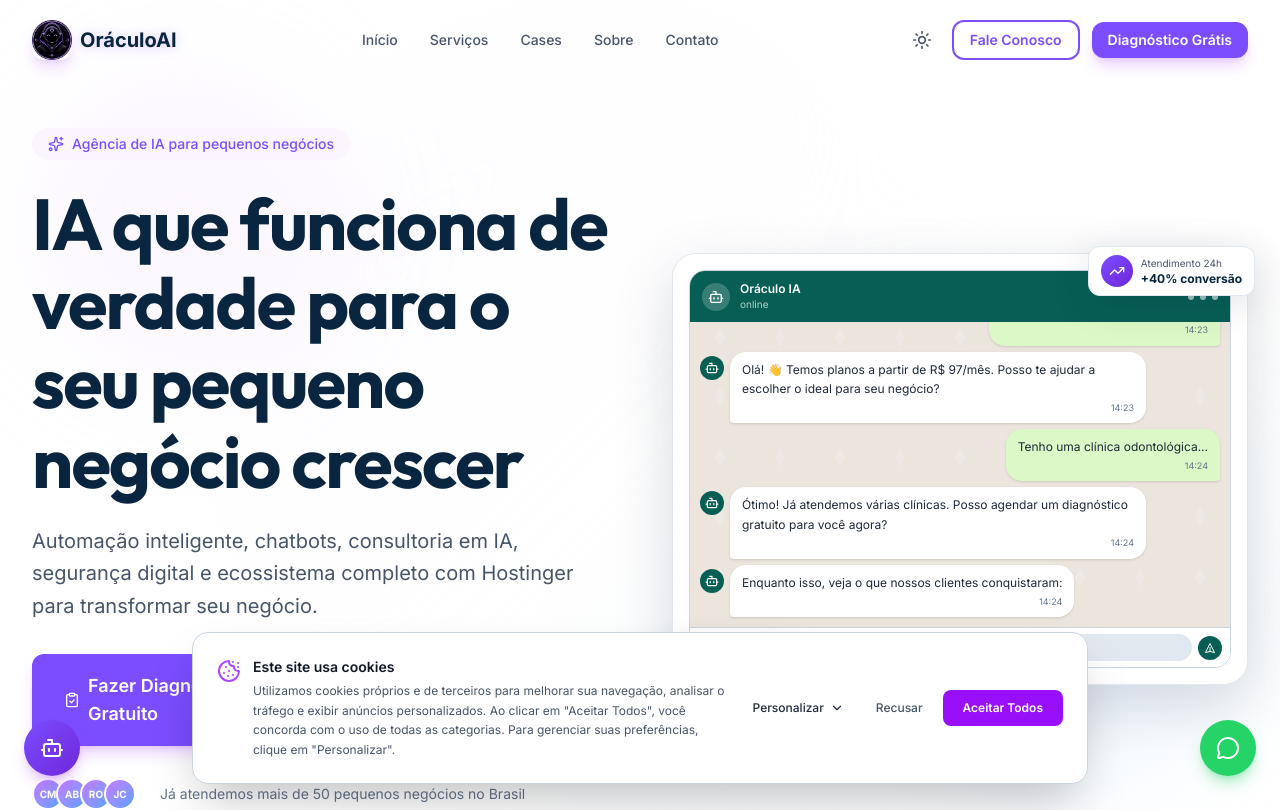
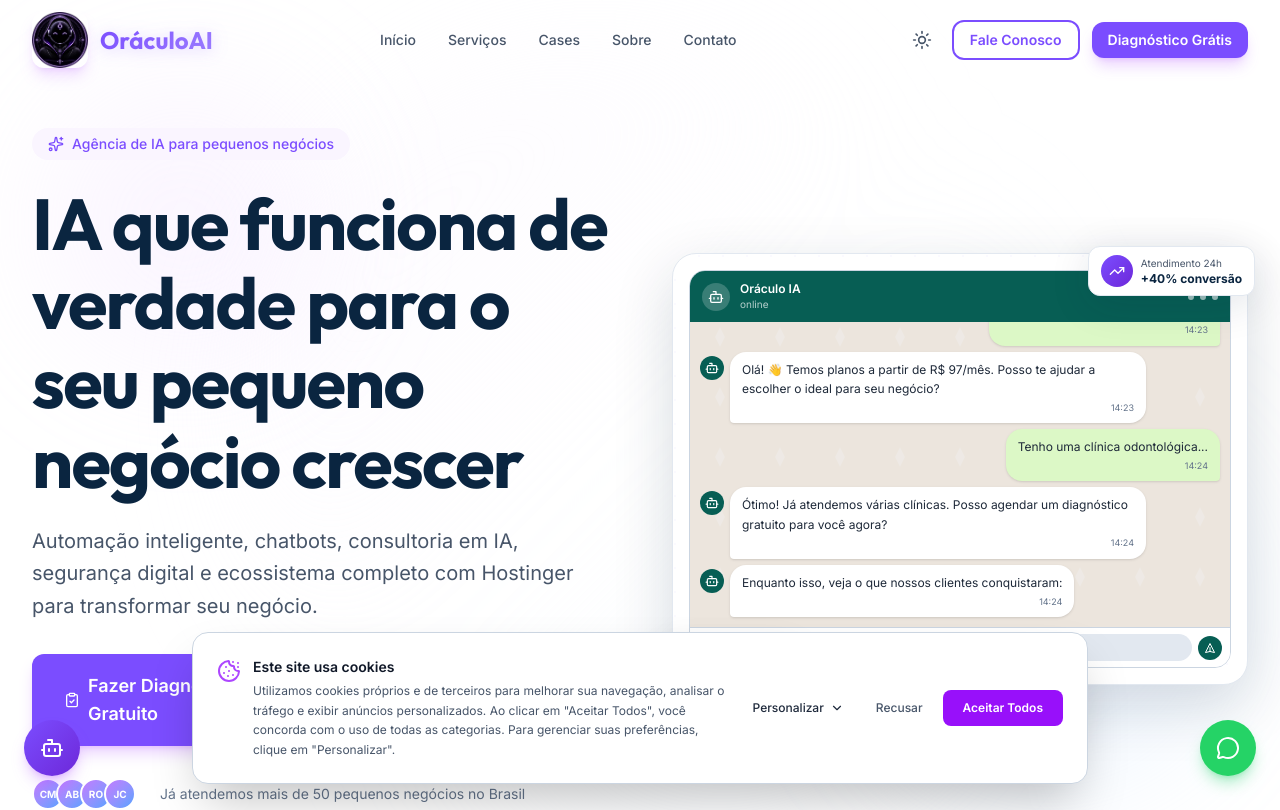
Before and after one commit to eduardofontana/oraculoai.cloud, a Next.js app: page / in a window 1280 px wide. Shown: the top 810 px of the page. Built offline with nearby package versions, Linux system fonts and the light colour scheme.

Commit message:
feat: aumenta logo e aplica gradiente com glow no texto do header

```diff
--- a/src/components/layout/Header.tsx
+++ b/src/components/layout/Header.tsx
@@ -35,11 +35,11 @@
     >
       <div className="container-main">
         <div className="flex items-center justify-between h-16 sm:h-20">
-          <Link href="/" className="flex items-center gap-2 group">
-            <div className="w-10 h-10 rounded-xl overflow-hidden shadow-lg shadow-purple-500/20 group-hover:shadow-purple-500/40 transition-all duration-300">
-              <Image src="/oraculologo.png" alt={SITE.name} width={40} height={40} className="w-full h-full object-cover" />
+          <Link href="/" className="flex items-center gap-3 group">
+            <div className="w-12 h-12 sm:w-14 sm:h-14 rounded-xl overflow-hidden shadow-lg shadow-purple-500/20 group-hover:shadow-purple-500/40 transition-all duration-300 group-hover:scale-105">
+              <Image src="/oraculologo.png" alt={SITE.name} width={56} height={56} className="w-full h-full object-cover" />
             </div>
-            <span className="text-xl font-bold text-[#0A2540] dark:text-white drop-shadow-[0_1px_6px_rgba(123,77,255,0.3)] dark:drop-shadow-[0_1px_6px_rgba(155,125,255,0.4)]">{SITE.name}</span>
+            <span className="text-xl sm:text-2xl font-bold font-heading gradient-text drop-shadow-[0_2px_8px_rgba(123,77,255,0.25)] group-hover:drop-shadow-[0_2px_12px_rgba(123,77,255,0.45)] transition-all duration-300">{SITE.name}</span>
           </Link>
 
           <nav className="hidden lg:flex items-center gap-8">
```
